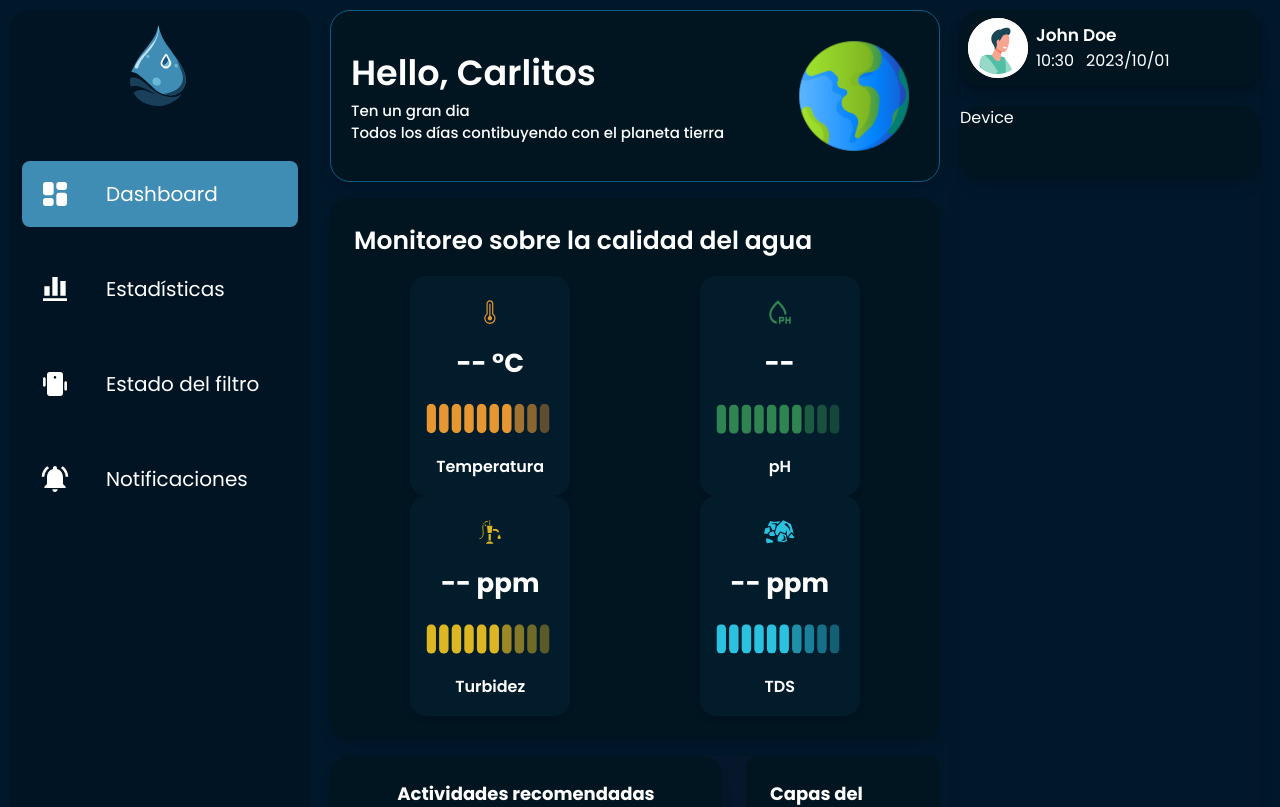
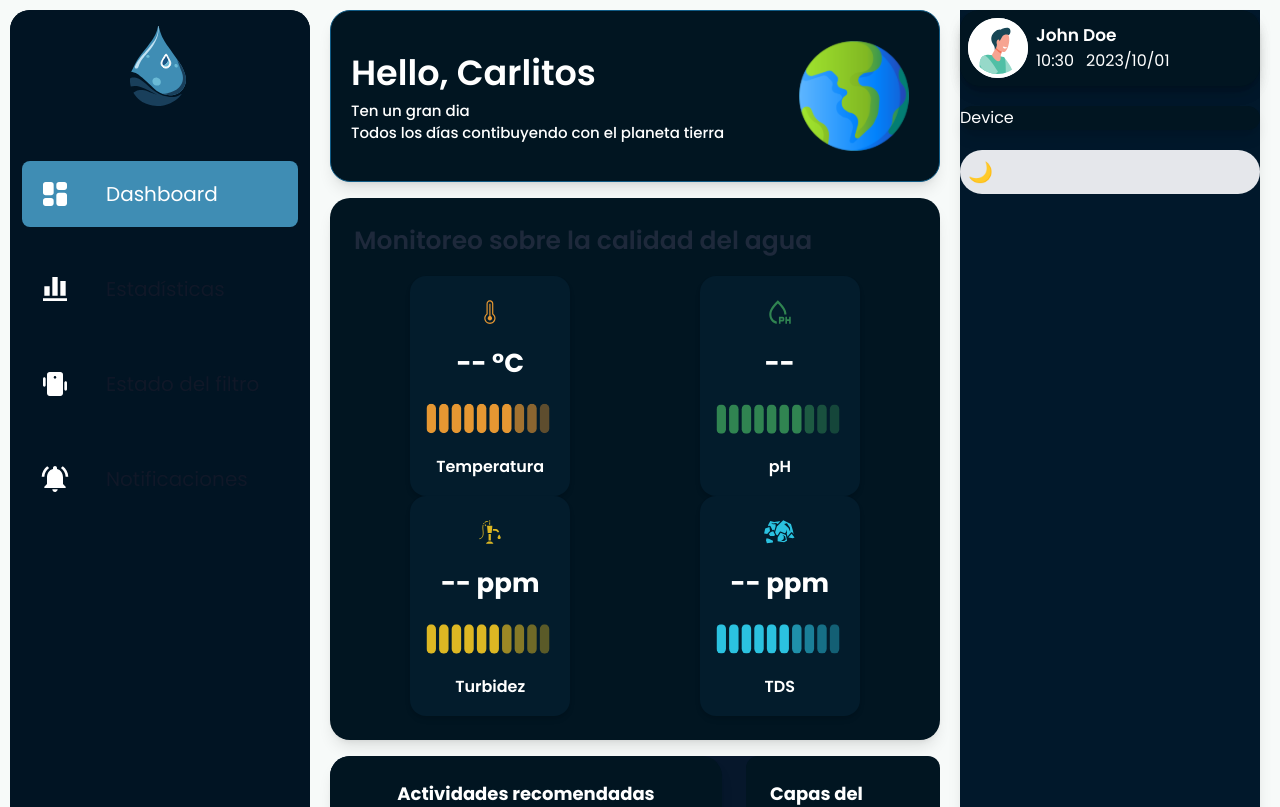
Before and after one commit to Andresito126/AquaFlow-FrontEnd, a React (Vite) app: page /dashboard in a window 1280 px wide. Shown: the top 807 px of the page. Built offline with nearby package versions, Linux system fonts and the light colour scheme; no server answers.

Commit message:
Add: adrk and light mode added

```diff
--- a/src/App.css
+++ b/src/App.css
@@ -1,6 +1,6 @@
 *{
   font-family: 'Poppins', sans-serif;
-  background-color: "#011423";
+
 }
 
 /* #root {
--- /dev/null
+++ b/src/features/shared/hooks/useTheme.ts
@@ -0,0 +1,18 @@
+import { useEffect, useState } from "react";
+
+export const useTheme = () => {
+  const [theme, setTheme] = useState<"light" | "dark">(() => {
+    const stored = localStorage.getItem("theme") as "light" | "dark" | null;
+    return stored ?? "light";
+  });
+
+  useEffect(() => {
+    document.documentElement.setAttribute("data-theme", theme);
+    localStorage.setItem("theme", theme);
+  }, [theme]);
+
+  const toggleTheme = () =>
+    setTheme((prev) => (prev === "light" ? "dark" : "light"));
+
+  return { theme, toggleTheme };
+};
--- a/src/features/shared/layouts/asideContainer-layout.tsx
+++ b/src/features/shared/layouts/asideContainer-layout.tsx
@@ -1,10 +1,10 @@
 import { useLocation } from "react-router-dom";
 import CardUser from "../../users/Presentation/components/dashboard/card-user";
 import IconMale from "../../../core/assets/icons/login-register/icon-male.svg";
-
+import { useTheme } from "../hooks/useTheme";
 export const AsideContainerLayout = () => {
   const { pathname } = useLocation();
-
+  const { theme, toggleTheme } = useTheme();
   //to sjow the aside in certain routes (it's a state)
   const showAsideInRoutes = ["/dashboard"];
 
@@ -24,8 +24,16 @@ export const AsideContainerLayout = () => {
         <div className="shadow-lg  h-full bg-[#011521] flex  text-white rounded-[20px]">
           <h1>Device </h1>
         </div>
+        <div className="p-2 rounded-full bg-gray-200 dark:bg-gray-700 transition duration-300">
+          <button
+            onClick={toggleTheme}
+            className="text-xl focus:outline-none transition"
+            title="Cambiar tema"
+          >
+            {theme === "dark" ? "☀️" : "🌙"}
+          </button>
+        </div>
       </div>
-
     </aside>
   );
 };
--- a/src/features/shared/layouts/mainContainer-layout.tsx
+++ b/src/features/shared/layouts/mainContainer-layout.tsx
@@ -7,7 +7,7 @@ export const MainContainerLayout = () => {
       <SideBar />
 
       {/* principal content */}
-      <main className="flex-1 bg-[#01182B] mt-[10px] mb-[10px] ml-[20px] mr-[20px] gap-y-auto">
+      <main className="flex-1 dark:bg-[#01182B] mt-[10px] mb-[10px] ml-[20px] mr-[20px] gap-y-auto">
         <Outlet /> {/* renders the routes (pages) */}
       </main>
 
--- a/src/index.css
+++ b/src/index.css
@@ -1,79 +1,19 @@
 @import url('https://fonts.googleapis.com/css2?family=Poppins:wght@300;400;500;700&display=swap');
 @import "tailwindcss";
+@custom-variant dark (&:where([data-theme=dark], [data-theme=dark] *));
+
+
+@layer base {
+  html {
+    @apply transition-colors duration-300
+  }
+
+  body{
+    @apply bg-[#F7FAF9] text-[#1E293B] dark:bg-[#01182B]  dark:text-white;
+  }
+}
+
 * {
   font-family: 'Poppins', sans-serif;
-  color: #ffffff;
+
 }
-
-body{
-    background-color: #01182B;
-}
-
-/* :root {
-  font-family: system-ui, Avenir, Helvetica, Arial, sans-serif;
-  line-height: 1.5;
-  font-weight: 400;
-
-  color-scheme: light dark;
-  color: rgba(255, 255, 255, 0.87);
-  background-color: #242424;
-
-  font-synthesis: none;
-  text-rendering: optimizeLegibility;
-  -webkit-font-smoothing: antialiased;
-  -moz-osx-font-smoothing: grayscale;
-}
-
-a {
-  font-weight: 500;
-  color: #646cff;
-  text-decoration: inherit;
-}
-a:hover {
-  color: #535bf2;
-}
-
-body {
-  margin: 0;
-  display: flex;
-  place-items: center;
-  min-width: 320px;
-  min-height: 100vh;
-}
-
-h1 {
-  font-size: 3.2em;
-  line-height: 1.1;
-}
-
-button {
-  border-radius: 8px;
-  border: 1px solid transparent;
-  padding: 0.6em 1.2em;
-  font-size: 1em;
-  font-weight: 500;
-  font-family: inherit;
-  background-color: #1a1a1a;
-  cursor: pointer;
-  transition: border-color 0.25s;
-}
-button:hover {
-  border-color: #646cff;
-}
-button:focus,
-button:focus-visible {
-  outline: 4px auto -webkit-focus-ring-color;
-}
-
-@media (prefers-color-scheme: light) {
-  :root {
-    color: #213547;
-    background-color: #ffffff;
-  }
-  a:hover {
-    color: #747bff;
-  }
-  button {
-    background-color: #f9f9f9;
-  }
-} */
```
